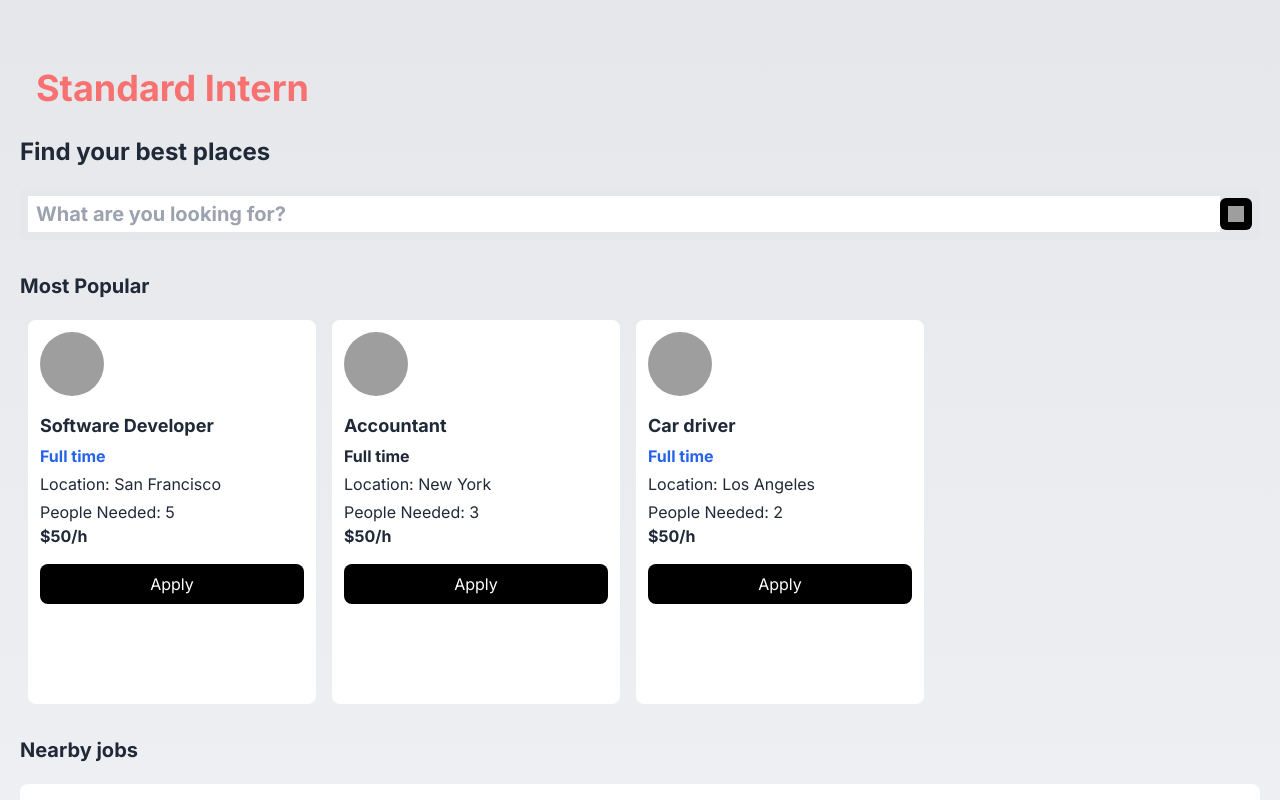
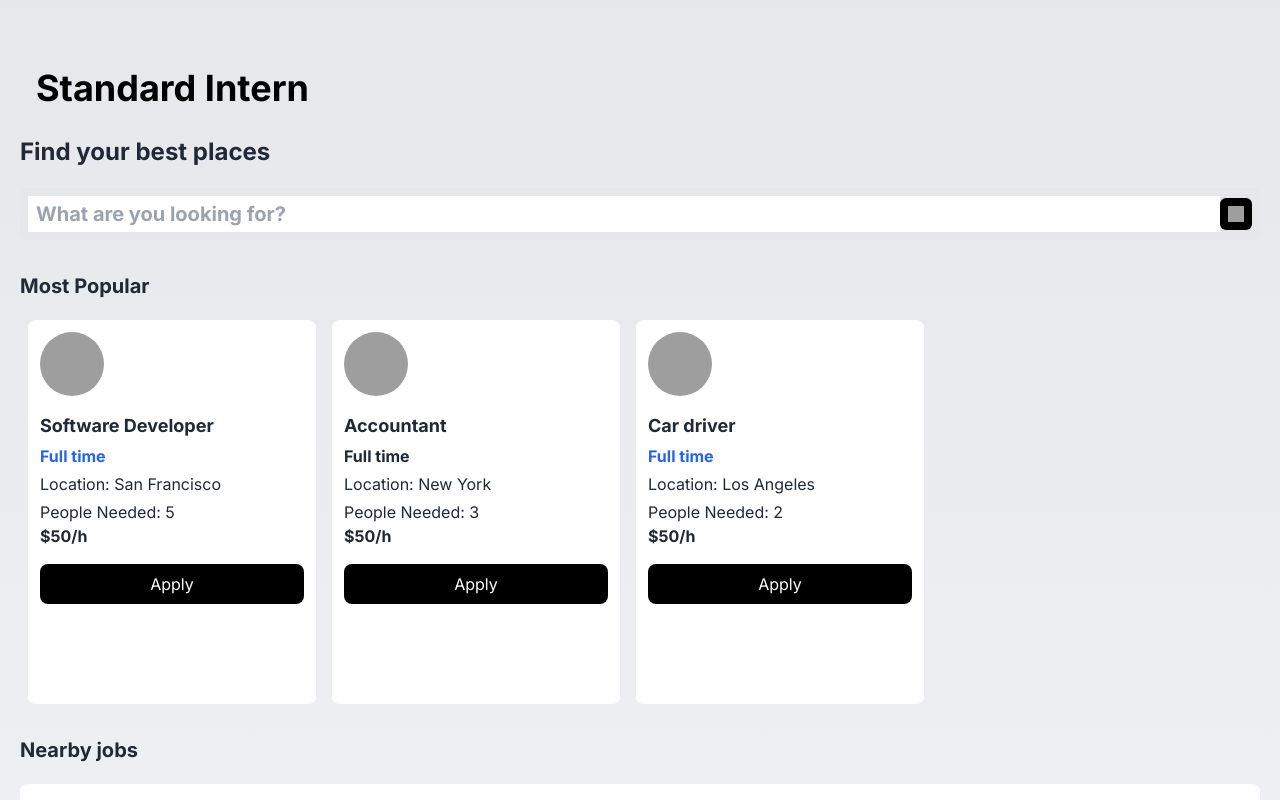
Before and after one commit to timons-AI/standard-intern, a Next.js app in the folder standard-intern/: page / in a window 1280 px wide. Shown: the top 800 px of the page. Built offline with nearby package versions, Linux system fonts and the light colour scheme; grey boxes are pictures that could not be loaded.

Commit message:
Update page.tsx

```diff
--- a/standard-intern/src/app/page.tsx
+++ b/standard-intern/src/app/page.tsx
@@ -8,7 +8,7 @@ const Home = () => {
         <link rel="icon" href="/favicon.ico" />
       </Head>
 
-      <h1 className="text-red-400 font-bold text-4xl mt-10  text-black py-2 px-4 rounded-lg">
+      <h1 className="text-black-400 font-bold text-4xl mt-10  text-black py-2 px-4 rounded-lg">
         Standard Intern
       </h1>
 
```
